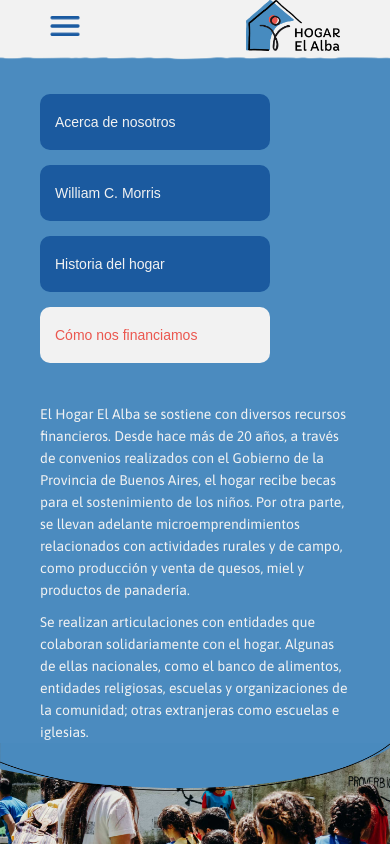
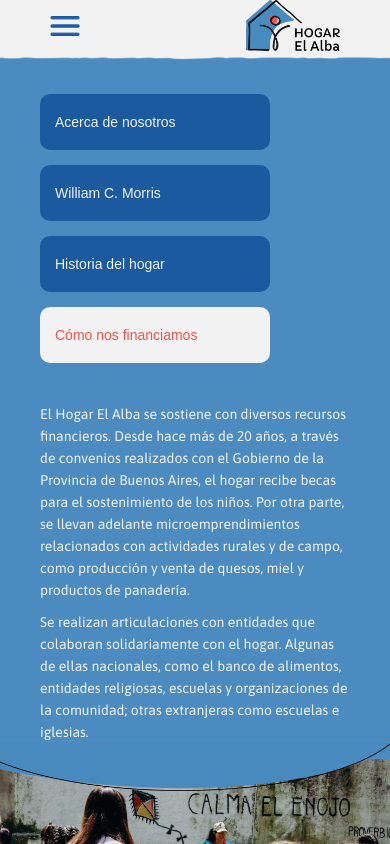
Before and after one commit to melmln/hogar-el-alba, a React (Create React App) app: page /financiamiento in a window 390 px wide. Shown: the top 844 px of the page. Built offline with nearby package versions, Linux system fonts and the light colour scheme; a web font is replaced by a local one.

Commit message:
Visibilidad imagen en Financiamiento

```diff
--- a/src/components/Nosotros/Financiamiento/Financiamiento.css
+++ b/src/components/Nosotros/Financiamiento/Financiamiento.css
@@ -114,7 +114,7 @@
 @media screen and (max-width: 450px) {
 
     .financiamiento {
-        height: 820px;
+        height: 850px;
     }
 
     .info-financiamiento-container {
@@ -133,10 +133,18 @@
     }
 }
 
+@media screen and (max-width: 414px) {
+
+    .financiamiento {
+        height: 870px;
+    }
+}
+
+
 @media screen and (max-width: 375px) {
 
     .financiamiento {
-        height: 800px;
+        height: 860px;
     }
 
     .info-financiamiento-container {
```
